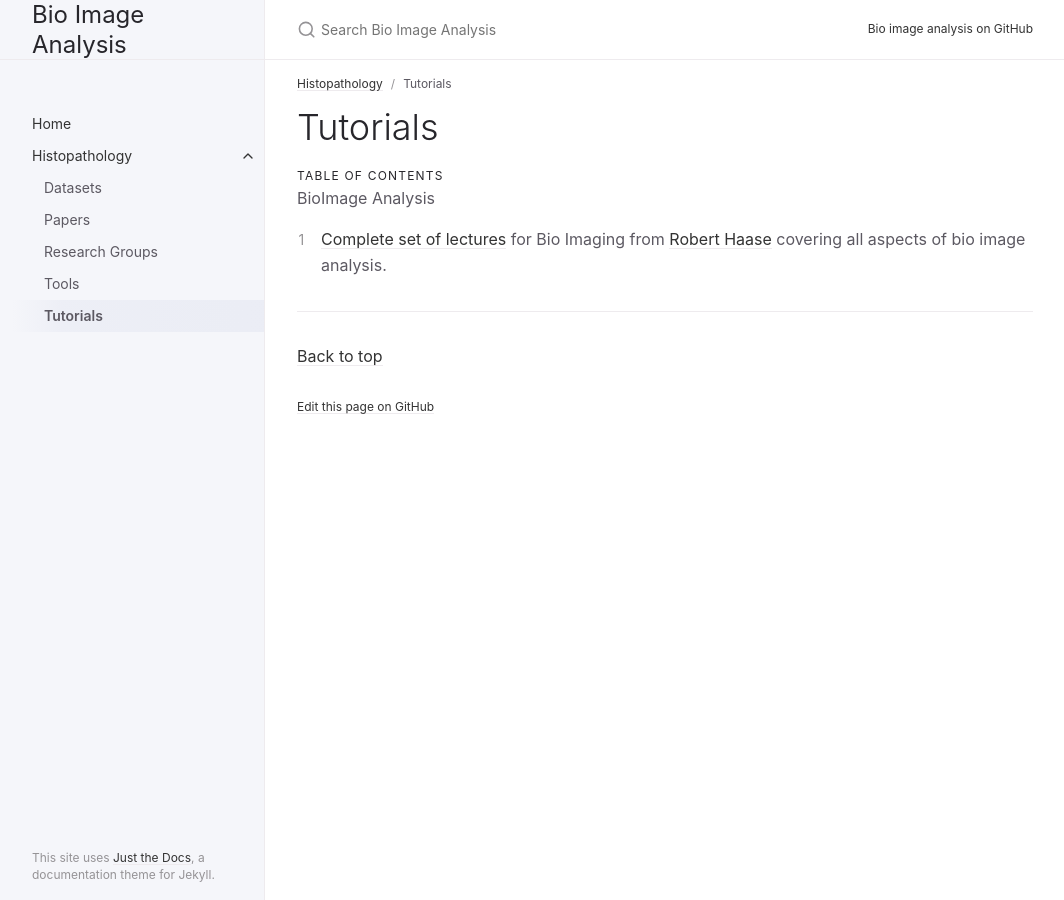
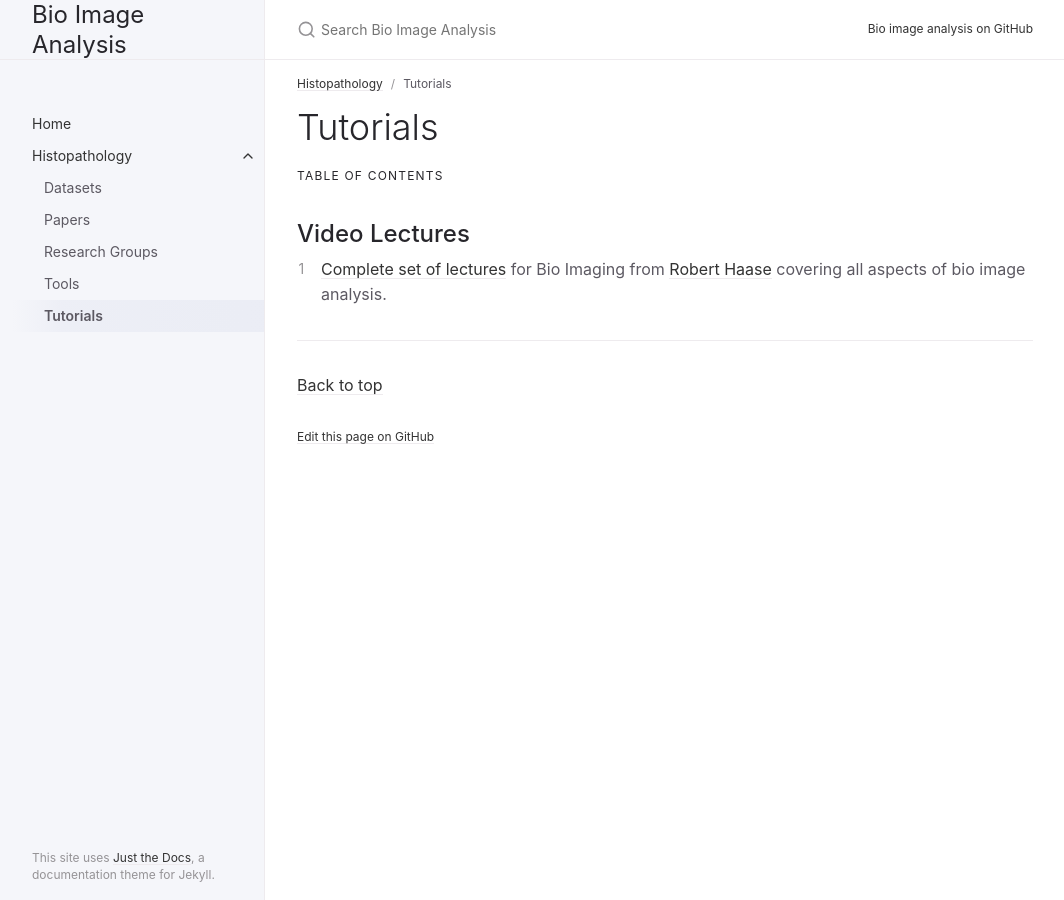
Before and after one commit to Amit-Tomar/bioimage-analysis, a Jekyll site: the page built from docs/Histopathology/tutorials.md, in a window 1280 px wide. Shown: the whole page, without its empty margins (107-1171 px from the left). Built offline with Jekyll 4.4.1, drawn with Linux system fonts in a browser that asks for light colours.

Commit message:
Update tutorials.md

```diff
--- a/docs/Histopathology/tutorials.md
+++ b/docs/Histopathology/tutorials.md
@@ -11,6 +11,6 @@ nav_order: 6
 ## Table of contents
 {: .no_toc .text-delta }
 
-BioImage Analysis
+## Video Lectures
 
 1. [Complete set of lectures](https://www.youtube.com/playlist?list=PL5ESQNfM5lc7SAMstEu082ivW4BDMvd0U) for Bio Imaging from [Robert Haase](https://myerslab.mpi-cbg.de/robert-haase/) covering all aspects of bio image analysis.
```
